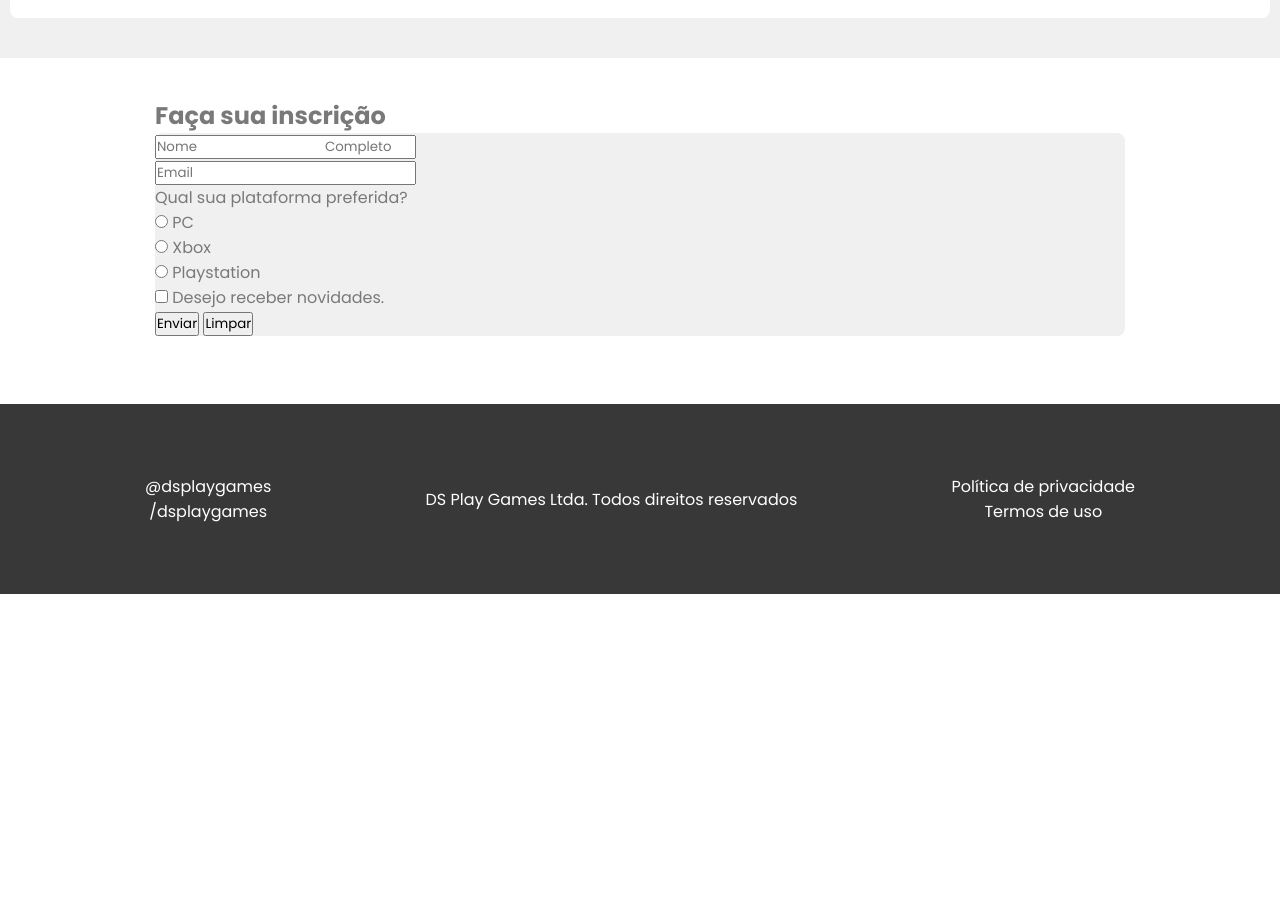
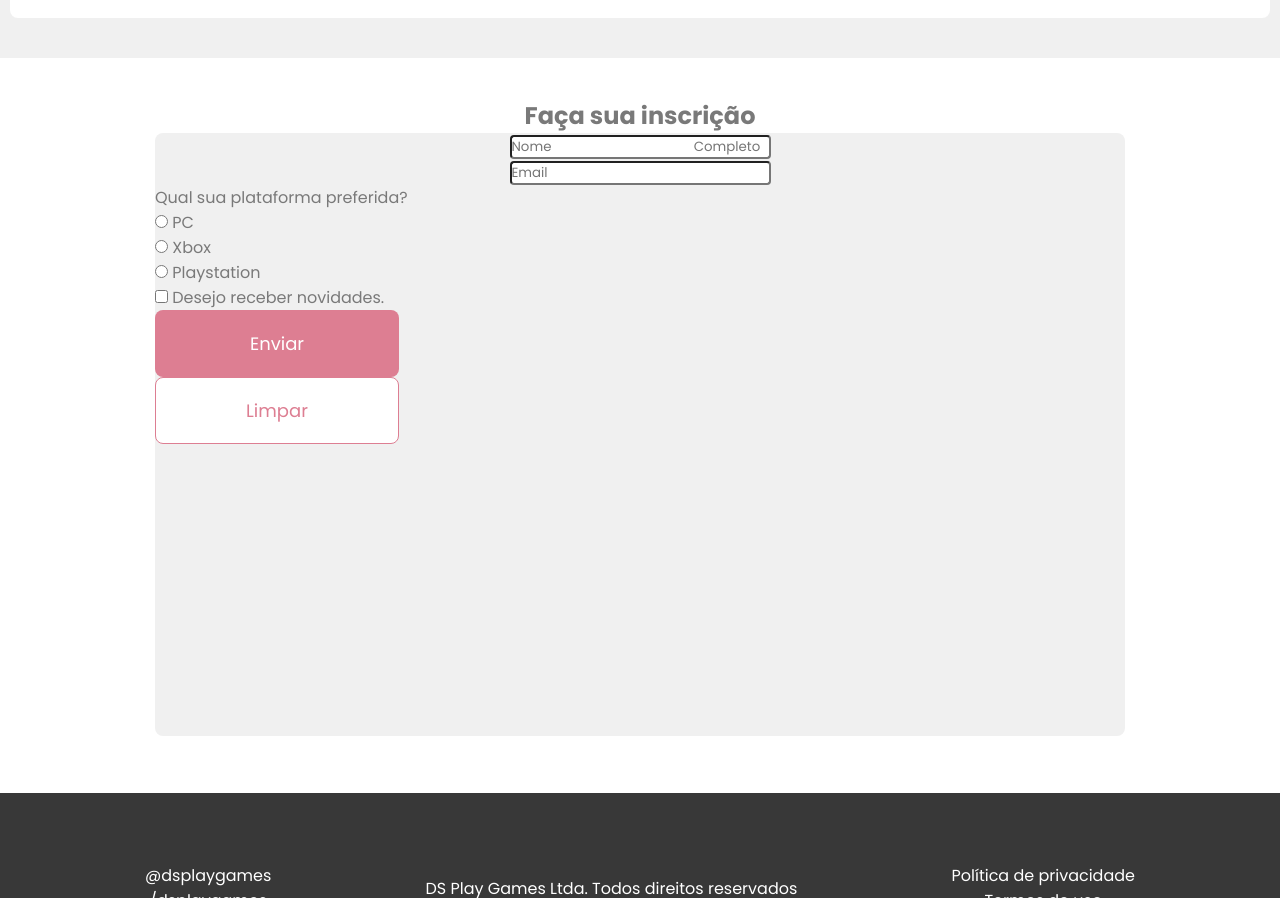
Before and after one commit to kortega90/DESAFIO-DSPlayGames-responsivo, a plain HTML site: page index.html in a window 1280 px wide. Shown: the part 1443-2341 px from the top of the page. Before the commit the page ends 2037 px from the top, so only its background shows below. Drawn offline with Linux system fonts and the light colour scheme.

Commit message:
4 commit WOD

```diff
--- a/css/styless.css
+++ b/css/styless.css
@@ -167,19 +167,60 @@ header {
   margin-top: 13px;
 }
 
+#signUp {
+  width: 100%;
+  height: 735px;
+
+}
+
 .container-signUp {
   padding: 40px 10px;
   background-color: var(--color-Whiter);
   color: var(--text-gray);
 
 }
+.container-signUp h2{
+display: flex;
+justify-content: center;
 
+}
 .box-form {
+  height: 603px;
   background-color: var(--color-form);
   border-radius: 8px;
   margin-bottom: 28px;
+}
+.box-input-form {
+display: flex;
+flex-direction: column;
+align-items: center;
+}
 
+.box-input-form input{
+
+
+border-radius: 4px;
+
+  }
+.button-clear {
+  list-style: none;
+  display: flex;
+  justify-content: center;
+  width: 244px;
+  height: 67px;
 }
+
+.button-clear input {
+  width: 100%;
+  height: 100%;
+  background-color: var(--color-Whiter);
+  color: var(--color-red);
+  font-size: 18px;
+  border: none;
+  border-radius: 8px;
+  border: 1px solid var(--color-red);
+}
+
 
 .box-form div {
 
--- a/index.html
+++ b/index.html
@@ -177,6 +177,7 @@
 
                 <div class="box-form">
                     <form action="Registro-html">
+                        <div class="box-input-form">
                             <div>
                                 <input name="name" type="text" placeholder="Nome
                                         Completo">
@@ -185,6 +186,8 @@
                             <div>
                                 <input name="email" type="email" placeholder="Email">
                             </div>
+                        </div>
+
 
                         <div>
                             <label for="ctrl-plataform">Qual sua plataforma
@@ -211,8 +214,13 @@
                                 </div>
                             </div>
                         </div>
+                        <div class="button">
                             <input type="submit" value="Enviar">
+                        </div>
+                       <div class="button-clear">
                         <input type="reset" value="Limpar">
+                       </div >
+
                     </form>
                 </div>
             </div>
```
Lines whose indentation alone changed are shown as unchanged.
